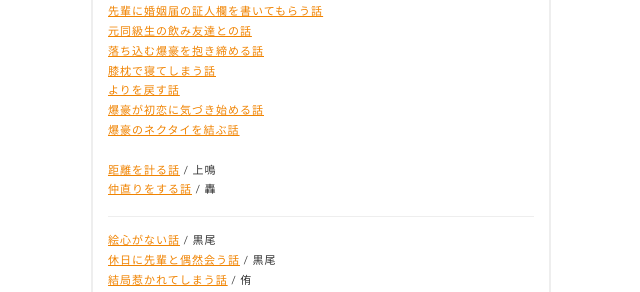
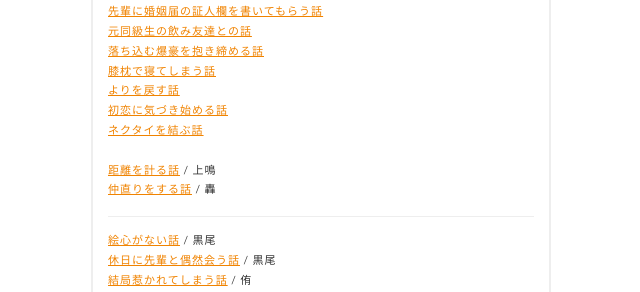
Before and after one commit to bisqhq/bisqhq.github.io, a Jekyll site: the page works.html, which Jekyll copies as it is, in a window 1280 px wide. Shown: the part 876-1168 px from the top of the page, without its empty margins (319-959 px from the left). Built offline with Jekyll 4.4.1, drawn with Linux system fonts in a browser that asks for light colours; some web fonts are replaced.

Commit message:
Update works.html

```diff
--- a/works.html
+++ b/works.html
@@ -64,8 +64,8 @@
         <a href="novel/novel5.html">落ち込む爆豪を抱き締める話</a><br>
         <a href="novel/novel4.html">膝枕で寝てしまう話</a><br>
         <a href="novel/novel3.html">よりを戻す話</a><br>
-        <a href="novel/novel2.html">爆豪が初恋に気づき始める話</a><br>
-        <a href="novel/novel1.html">爆豪のネクタイを結ぶ話</a><br>
+        <a href="novel/novel2.html">初恋に気づき始める話</a><br>
+        <a href="novel/novel1.html">ネクタイを結ぶ話</a><br>
         <br>
         <a href="novel/novel28.html">距離を計る話</a> / 上鳴<br>
         <a href="novel/novel27.html">仲直りをする話</a> / 轟<br>
```
